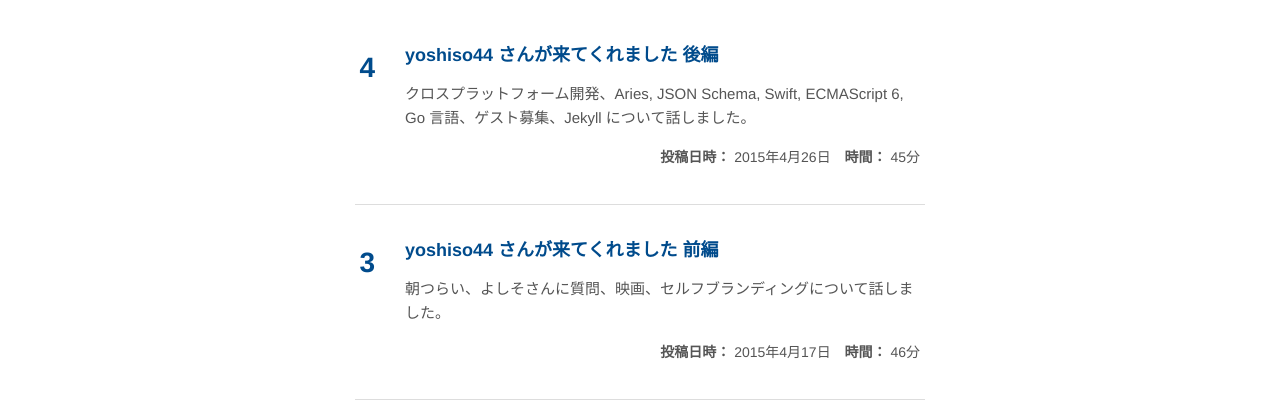
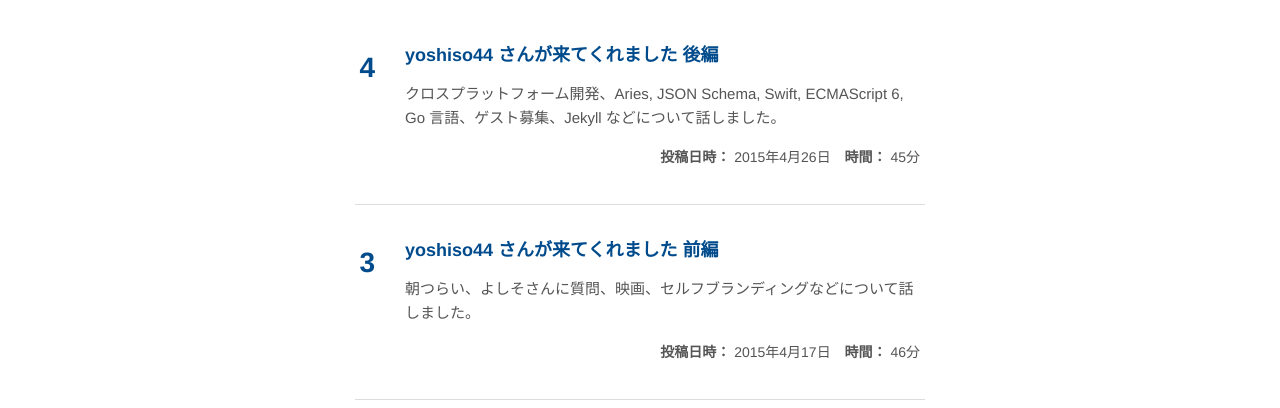
Before and after one commit to kumocast/kumocast.github.io, a Jekyll site: the page built from index.html, in a window 1280 px wide. Shown: the part 377-785 px from the top of the page. Built offline with Jekyll 4.4.1, drawn with Linux system fonts in a browser that asks for light colours; nearby versions of some CDN libraries; Markdown is read by kramdown in place of the engine named in the settings.

Commit message:
各エントリ説明文は 「〜などについて話しました。」とする

```diff
--- a/_posts/2015-04-17-welcome-yoshiso44-first.md
+++ b/_posts/2015-04-17-welcome-yoshiso44-first.md
@@ -5,7 +5,7 @@ date:   2015-04-17 00:00:00
 duration: 46分
 members: ['yoshiso44', 'gaaamii', 'karur4n']
 audio: https://mokumokucloud.github.io/podcasting/audios/2015/04/kumocast_03.mp3
-description: 朝つらい、よしそさんに質問、映画、セルフブランディングについて話しました。
+description: 朝つらい、よしそさんに質問、映画、セルフブランディングなどについて話しました。
 number: 3
 ---
 
--- a/_posts/2015-04-26-welcome-yoshiso44-second.md
+++ b/_posts/2015-04-26-welcome-yoshiso44-second.md
@@ -5,7 +5,7 @@ date:   2015-04-26 00:00:00
 duration: 45分
 members: ['yoshiso44', 'gaaamii', 'karur4n']
 audio: https://mokumokucloud.github.io/podcasting/audios/2015/04/kumocast_04.mp3
-description: クロスプラットフォーム開発、Aries, JSON Schema, Swift, ECMAScript 6, Go 言語、ゲスト募集、Jekyll について話しました。
+description: クロスプラットフォーム開発、Aries, JSON Schema, Swift, ECMAScript 6, Go 言語、ゲスト募集、Jekyll などについて話しました。
 number: 4
 ---
 
```
